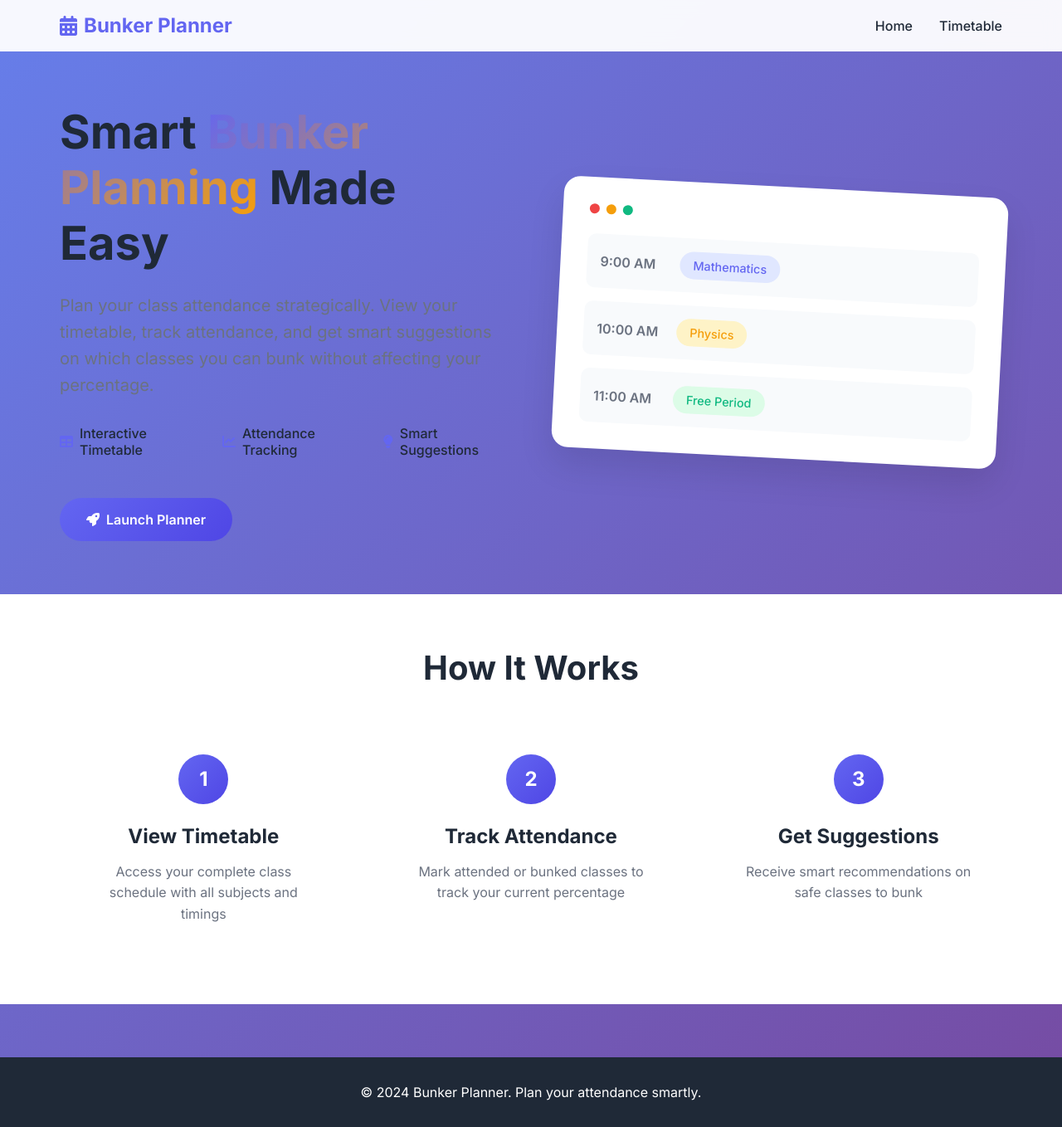
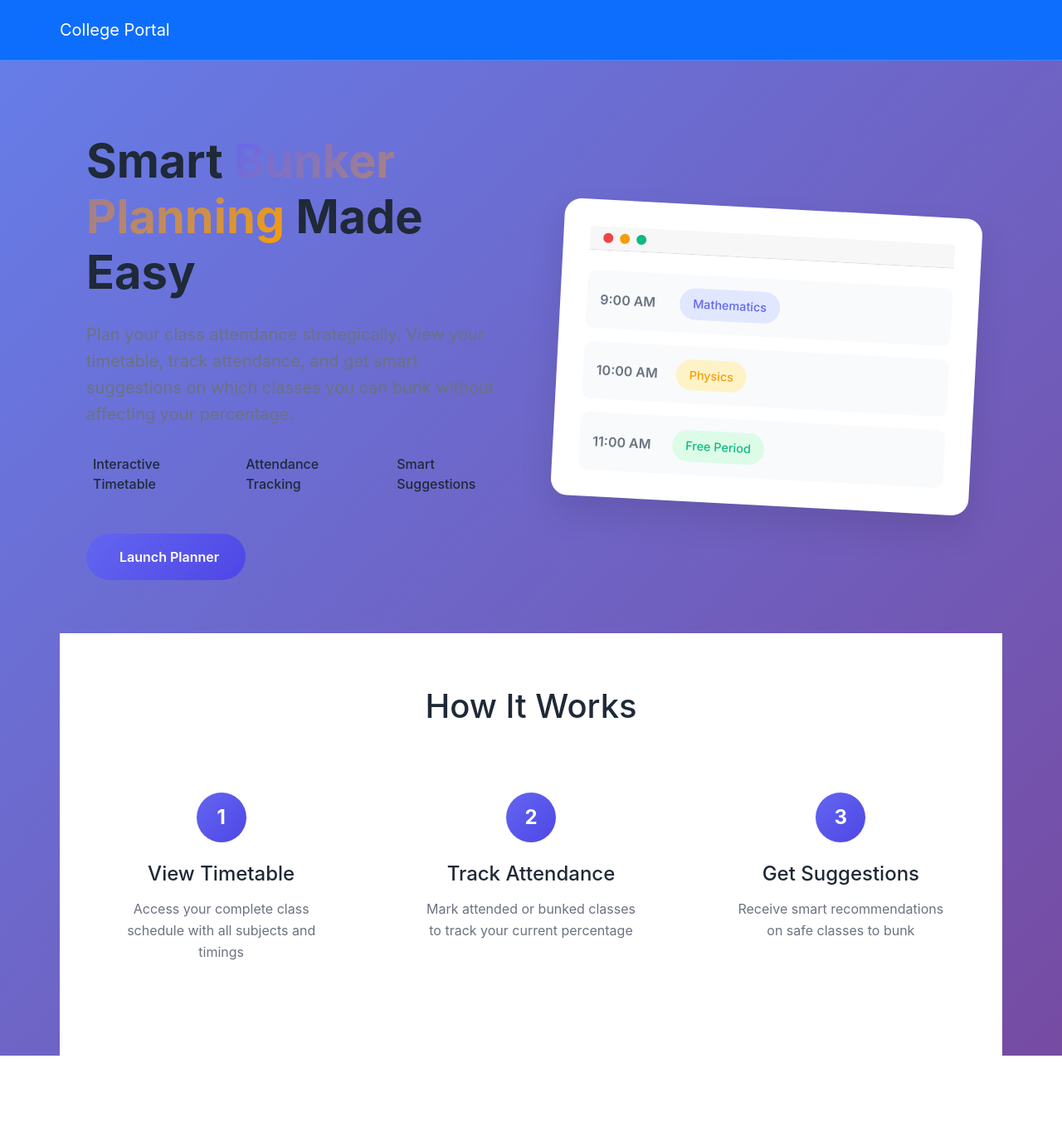
Before and after one commit to basithm9655/PSG_Bunker, a Flask app: page / in a window 1280 px wide. Shown: the whole page at 83% size. After the commit the page ends 1272 px from the top, so only its background shows below. Run offline with Flask 3, Linux system fonts and the light colour scheme.

Commit message:
Update base.html

```diff
--- a/templates/base.html
+++ b/templates/base.html
@@ -3,35 +3,22 @@
 <head>
     <meta charset="UTF-8">
     <meta name="viewport" content="width=device-width, initial-scale=1.0">
-    <title>{% block title %}Bunker Planner - Smart Attendance Management{% endblock %}</title>
-    <link href="https://fonts.googleapis.com/css2?family=Inter:wght@300;400;500;600;700&display=swap" rel="stylesheet">
-    <link href="https://cdnjs.cloudflare.com/ajax/libs/font-awesome/6.0.0/css/all.min.css" rel="stylesheet">
-    <link rel="stylesheet" href="{{ url_for('static', filename='style.css') }}">
+    <title>College Timetable & Attendance</title>
+    <link href="https://cdn.jsdelivr.net/npm/bootstrap@5.1.3/dist/css/bootstrap.min.css" rel="stylesheet">
+    <link href="{{ url_for('static', filename='style.css') }}" rel="stylesheet">
 </head>
 <body>
-    <nav class="navbar">
-        <div class="nav-container">
-            <div class="nav-logo">
-                <i class="fas fa-calendar-alt"></i>
-                <span>Bunker Planner</span>
-            </div>
-            <div class="nav-links">
-                <a href="{{ url_for('index') }}" class="nav-link">Home</a>
-                <a href="{{ url_for('timetable') }}" class="nav-link">Timetable</a>
-            </div>
+    <nav class="navbar navbar-dark bg-primary">
+        <div class="container">
+            <a class="navbar-brand" href="/">College Portal</a>
         </div>
     </nav>
 
-    <main class="main-content">
+    <div class="container mt-4">
         {% block content %}{% endblock %}
-    </main>
+    </div>
 
-    <footer class="footer">
-        <div class="footer-content">
-            <p>&copy; 2024 Bunker Planner. Plan your attendance smartly.</p>
-        </div>
-    </footer>
-
-    <script src="{{ url_for('static', filename='script.js') }}"></script>
+    <script src="https://cdn.jsdelivr.net/npm/bootstrap@5.1.3/dist/js/bootstrap.bundle.min.js"></script>
+    {% block scripts %}{% endblock %}
 </body>
 </html>
```
